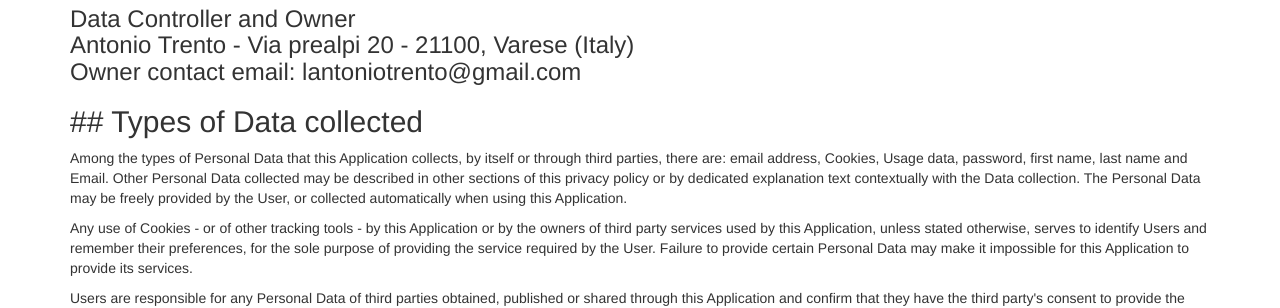
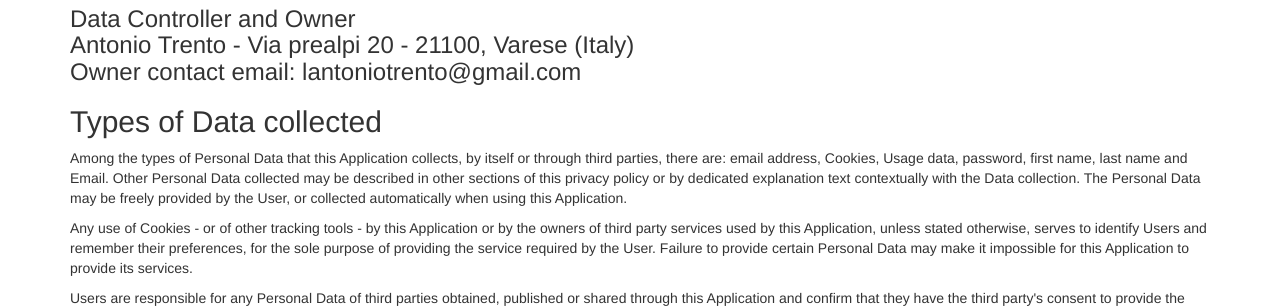
Before and after one commit to hub4hugs/hub4hugs.github.io, a Jekyll site: the page built from cookie.html, in a window 1280 px wide. Shown: the part 954-1262 px from the top of the page. Built offline with Jekyll 4.4.1, drawn with Linux system fonts in a browser that asks for light colours; comment, search, counter and statistics services are not loaded.

Commit message:
Edit and clean style

```diff
--- a/assets/css/custom/index.css
+++ b/assets/css/custom/index.css
@@ -77,7 +77,7 @@ body {
 
 }
 
-text-left{text-align:left!important}
+
 
 /* Extra markup and styles for table-esque vertical and horizontal centering */
 .site-wrapper-shadow {
--- a/cookie.html
+++ b/cookie.html
@@ -55,7 +55,7 @@ canonical: https://hub4hugs.github.io
 			Owner contact email: lantoniotrento@gmail.com
 		</h3>
 
-			<h2>## Types of Data collected</h2>
+			<h2>Types of Data collected</h2>
 		<p>
 
 			Among the types of Personal Data that this Application collects, by itself or through third parties, there are: email address, Cookies, Usage data, password, first name, last name and Email.
```
